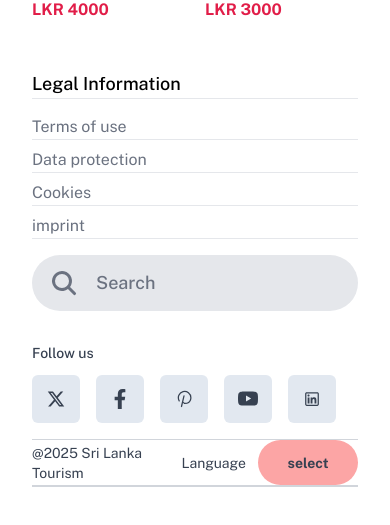
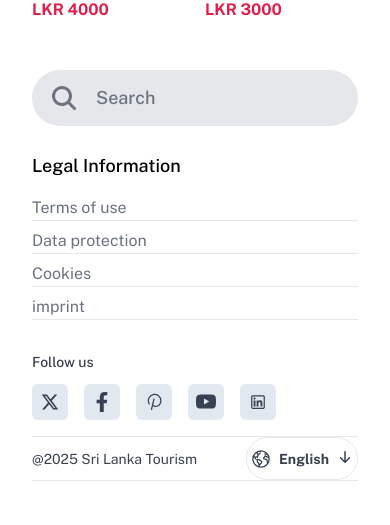
Before and after one commit to AshaneS/Visit-Sri-Lanka-2025, a Next.js app: page / in a window 390 px wide. Shown: the part 2841-3366 px from the top of the page. Built offline with nearby package versions, Linux system fonts and the light colour scheme.

Commit message:
fixed the footer

```diff
--- a/components/Footer/Footer.tsx
+++ b/components/Footer/Footer.tsx
@@ -1,26 +1,12 @@
-import { MagnifyingGlassIcon } from "@heroicons/react/16/solid";
+import { ArrowDownIcon, MagnifyingGlassIcon } from "@heroicons/react/16/solid";
 import SocialMediaIcons from "../SocialMediaIcons";
 import NewsLetterButton from "../NewsLetterButton";
+import { IoEarthOutline } from "react-icons/io5";
 
 function Footer() {
   return (
     <footer className="w-full">
       <div className="max-w-7xl mx-auto px-8 pb-16 md:px-16">
-        {/* borer component _1 */}
-        <div className="pb-4">
-          <div className="flex flex-col gap-4">
-            <div className="border-b border-gray-200">
-              <h1 className="text-lg font-medium">Legal Information</h1>
-            </div>
-            <div className="flex flex-col gap-2 text-gray-500">
-              <p className="border-gray-200 border-b">Terms of use</p>
-              <p className="border-gray-200 border-b">Data protection</p>
-              <p className="border-gray-200 border-b">Cookies</p>
-              <p className="border-gray-200 border-b">imprint</p>
-            </div>
-          </div>
-        </div>
-
         {/* search bar */}
         <div className="mb-4">
           <div className="py-3 px-4 bg-gray-200 rounded-full flex justify-left items-center gap-4">
@@ -30,6 +16,23 @@ function Footer() {
             <button className="text-lg font-medium text-gray-500">
               Search
             </button>
+          </div>
+        </div>
+        <div>
+          <div className="h-[10px]"></div>
+        </div>
+        {/* borer component _1 */}
+        <div className="pb-4">
+          <div className="flex flex-col gap-4">
+            <div className="">
+              <h1 className="text-lg font-medium">Legal Information</h1>
+            </div>
+            <div className="flex flex-col gap-2 text-gray-500">
+              <p className="border-gray-200 border-b">Terms of use</p>
+              <p className="border-gray-200 border-b">Data protection</p>
+              <p className="border-gray-200 border-b">Cookies</p>
+              <p className="border-gray-200 border-b">imprint</p>
+            </div>
           </div>
         </div>
 
@@ -62,18 +65,23 @@ function Footer() {
         </div>
 
         <div className="">
-          <div className="h-[100] border-b-[1px] border-gray-300"></div>
-          <div className="h-[75] border-b-[1px] border-gray-300 flex justify-between items-center text-sm text-gray-700">
+          <div className="md:h-[100]"></div>
+          <div className="h-[75] border-b-[1px] border-t-[1px] border-gray-200 flex justify-between items-center text-sm text-gray-700">
             <p>@2025 Sri Lanka Tourism</p>
             <div className="flex gap-3 justify-between items-center">
-              <p>Language</p>
+              <p className="hidden md:inline">Language</p>
               <div>
-                <p className="bg-red-300 rounded-3xl w-[100px] h-[45px] flex items-center justify-center font-bold">select</p>
+                <button className="bg-white rounded-3xl w-[112px] h-[43px] flex items-center justify-center font-bold border-[1px] hover:border-gray-900">
+                  <div className="flex gap-2">
+                    <IoEarthOutline size={20} />
+                    <p>English</p>
+                    <ArrowDownIcon className="h-4 w-4" />
+                  </div>
+                </button>
               </div>
-
             </div>
           </div>
-          <div className="h-[75] border-b-[1px] border-gray-300"></div>
+          {/* <div className="h-[75] border-b-[1px] border-gray-300"></div> */}
         </div>
 
         {/* social media */}
--- a/components/SocialMediaIcons.tsx
+++ b/components/SocialMediaIcons.tsx
@@ -7,19 +7,19 @@ import { RiTwitterXFill } from "react-icons/ri"
 function SocialMediaIcons() {
   return (
     <div className="flex justify-between items-center gap-4">
-                  <div className="flex justify-center items-center bg-slate-200 h-12 w-12 rounded-md">
+                  <div className="flex justify-center items-center bg-slate-200 h-9 w-9 rounded-md md:h-12 md:w-12">
                     <RiTwitterXFill size={20} />
                   </div>
-                  <div className="flex justify-center items-center bg-slate-200 h-12 w-12 rounded-md">
+                  <div className="flex justify-center items-center bg-slate-200 h-9 w-9 rounded-md md:h-12 md:w-12">
                     <FaFacebookF size={20} />
                   </div>
-                  <div className="flex justify-center items-center bg-slate-200 h-12 w-12 rounded-md">
+                  <div className="flex justify-center items-center bg-slate-200 h-9 w-9 rounded-md md:h-12 md:w-12">
                     <PiPinterestLogo size={20} />
                   </div>
-                  <div className="flex justify-center items-center bg-slate-200 h-12 w-12 rounded-md">
+                  <div className="flex justify-center items-center bg-slate-200 h-9 w-9 rounded-md md:h-12 md:w-12">
                     <BsYoutube size={20} />
                   </div>
-                  <div className="flex justify-center items-center bg-slate-200 h-12 w-12 rounded-md">
+                  <div className="flex justify-center items-center bg-slate-200 h-9 w-9 rounded-md md:h-12 md:w-12">
                     <LiaLinkedin size={20} />
                   </div>
                 </div>
```
